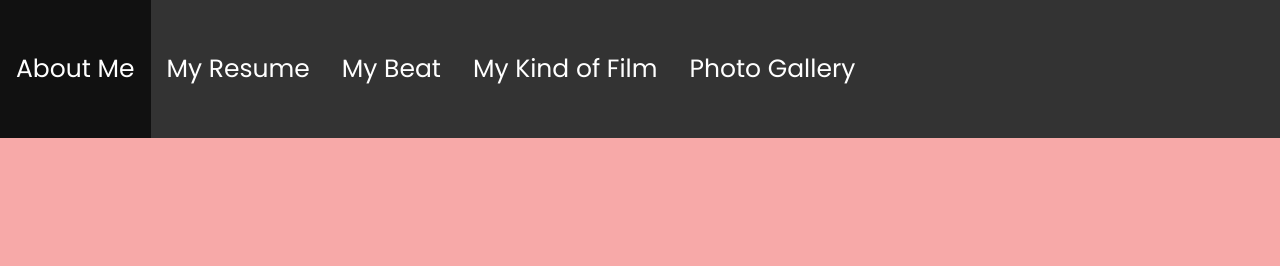
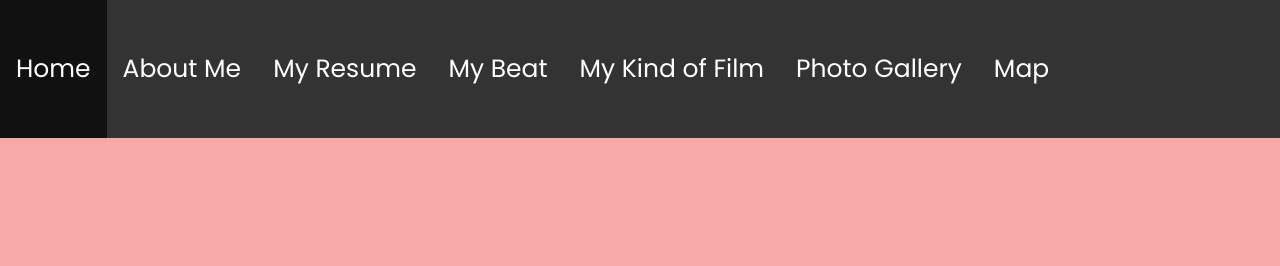
Before and after one commit to alisenmc/alisenmc.github.io, a plain HTML site: page ALISEN_LANDINGPAGE_ITAD/ALISEN_LANDINGPAGE_ITAD.html in a window 1280 px wide. Shown: the top 266 px of the page. Drawn offline with Linux system fonts and the light colour scheme.

Commit message:
Update ALISEN_LANDINGPAGE_ITAD.html

```diff
--- a/ALISEN_LANDINGPAGE_ITAD/ALISEN_LANDINGPAGE_ITAD.html
+++ b/ALISEN_LANDINGPAGE_ITAD/ALISEN_LANDINGPAGE_ITAD.html
@@ -90,6 +90,8 @@ img {
 <body>
 
 <ul>
+	<li><a href="ALISEN_LANDINGPAGE_ITAD.html" target="sameWindow" title="Home">
+	Home</a></li>
     <li><a href="ALISEN_ABOUTMErevised_ITAD.html" target="sameWindow" title="About Me">
 	About Me</a></li>
 
@@ -104,6 +106,9 @@ img {
 
 	<li><a href="ALISEN_PHOTOGALLERY_ITAD.html" target="sameWindow" title="Photo Gallery">
 	Photo Gallery</a></li>
+
+	<li><a href="ALISEN_MAPPING_ITAD/ALISEN_MAP_ITAD.html" target="sameWindow" title="Map">
+	Map</a></li>
 </ul>
 
 
```
